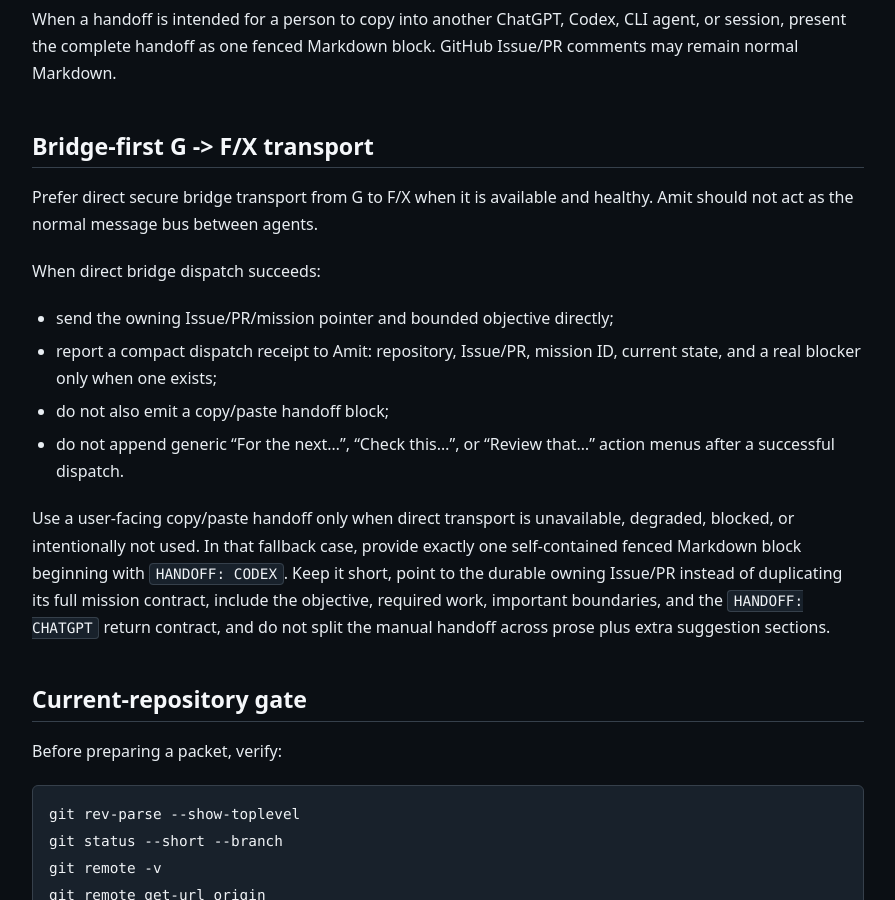
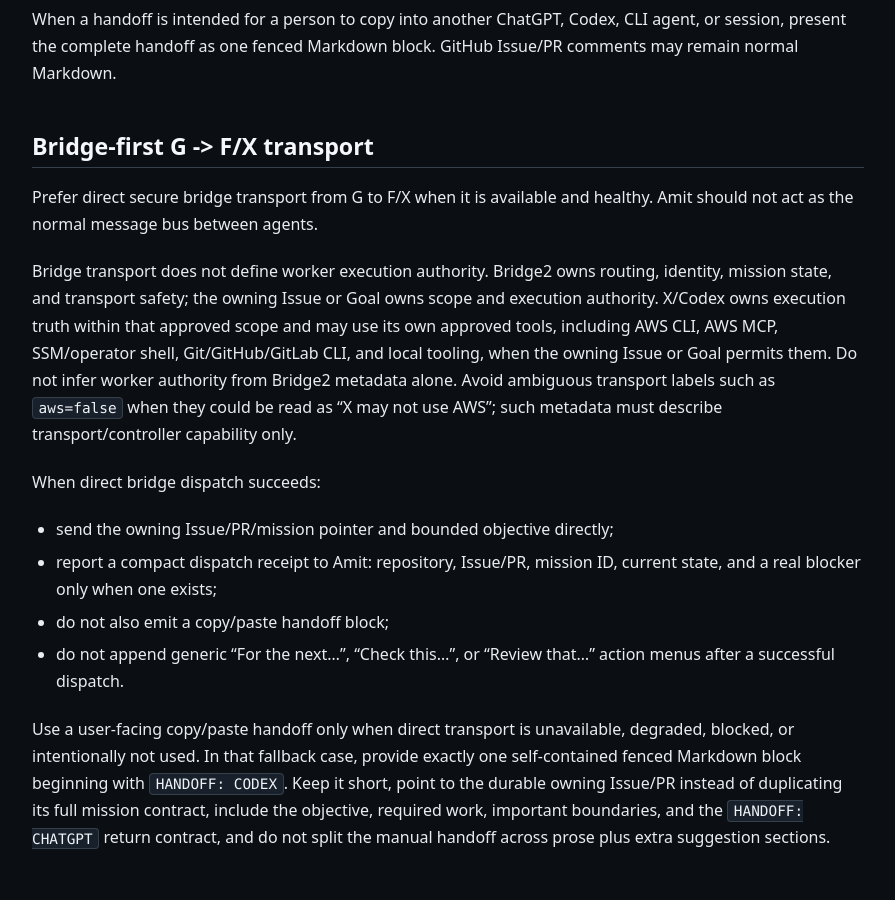
Before and after one commit to amitkarpe/agent-os, a Jekyll site: the page built from kb/playbooks/integrations/chatgpt-codex-collaboration-protocol.md, in a window 1280 px wide and 900 px high, scrolled down 1969 px. Shown: the whole window, without its empty margins (192-1087 px from the left). Built offline with Jekyll 4.4.1, drawn with Linux system fonts in a browser that asks for light colours.

Commit message:
docs: clarify bridge vs worker execution authority

```diff
--- a/kb/playbooks/integrations/chatgpt-codex-collaboration-protocol.md
+++ b/kb/playbooks/integrations/chatgpt-codex-collaboration-protocol.md
@@ -87,6 +87,16 @@
 
 Prefer direct secure bridge transport from G to F/X when it is available and
 healthy. Amit should not act as the normal message bus between agents.
+
+Bridge transport does not define worker execution authority. Bridge2 owns
+routing, identity, mission state, and transport safety; the owning Issue or Goal
+owns scope and execution authority. X/Codex owns execution truth within that
+approved scope and may use its own approved tools, including AWS CLI, AWS MCP,
+SSM/operator shell, Git/GitHub/GitLab CLI, and local tooling, when the owning
+Issue or Goal permits them. Do not infer worker authority from Bridge2 metadata
+alone. Avoid ambiguous transport labels such as `aws=false` when they could be
+read as “X may not use AWS”; such metadata must describe transport/controller
+capability only.
 
 When direct bridge dispatch succeeds:
 
```
